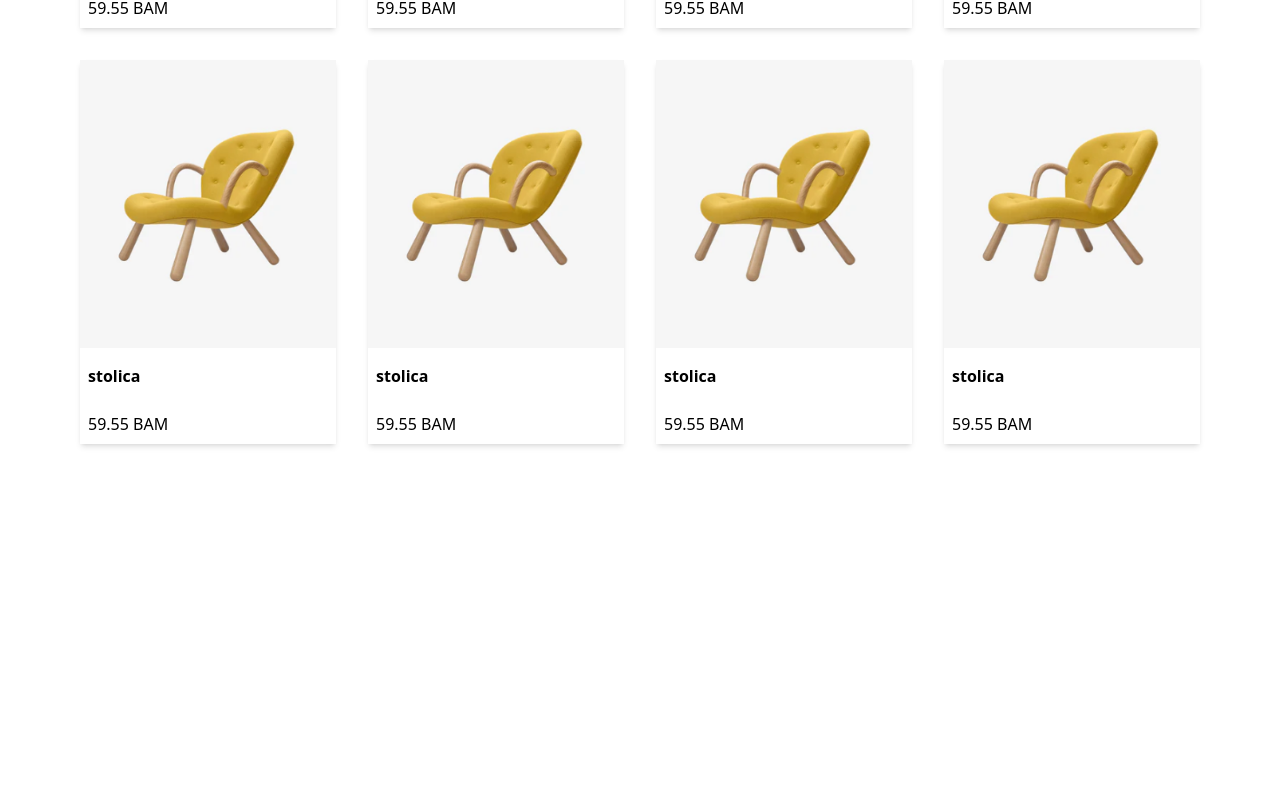
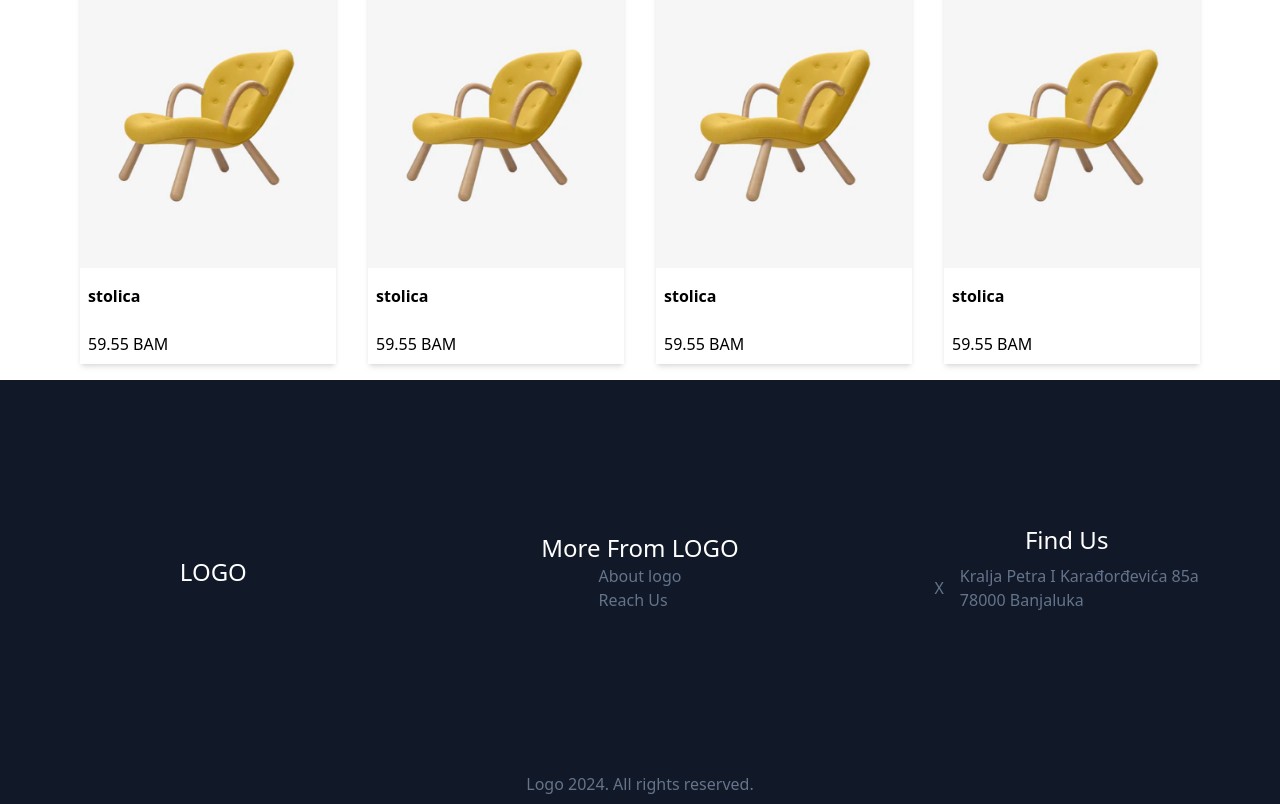
Before and after one commit to pavleCeranic/ormar, a React (Create React App) app in the folder myapp/: page / in a window 1280 px wide. Shown: the part 958-1762 px from the top of the page. Before the commit the page ends 1418 px from the top, so only its background shows below. Built offline with nearby package versions, Linux system fonts and the light colour scheme.

Commit message:
[003] Added Footer basic Footer component, fixiated the header and small responsivenes improvements

```diff
--- a/myapp/src/App.js
+++ b/myapp/src/App.js
@@ -4,6 +4,7 @@ import { BrowserRouter, Routes, Route } from "react-router-dom";
 import Home from './Pages/Home.js';
 import Account from './Pages/Account.js';
 import Heading from './Heading.js';
+import Footer from './Footer.js';
 
 function App() {
 	return (
@@ -14,6 +15,7 @@ function App() {
 					<Route path="/" element={<Home />} />
 					<Route path="/account" element={<Account />} />
 				</Routes>
+				<Footer />
 			</BrowserRouter>
 		</div>
 
--- a/myapp/src/BestSellerContainer.js
+++ b/myapp/src/BestSellerContainer.js
@@ -18,7 +18,7 @@ const BestSellerContainer = () => {
 	return (
 		<div className='flex flex-col justify-center items-center'>
 			<h1 className='flex justify-center text-3xl font-bold m-10'>Best Seller Products</h1>
-			<div className='grid grid-cols-4'>
+			<div className='grid grid-cols-1 sm:grid-cols-2 md:grid-cols-3 lg:grid-cols-4'>
 				{items.map((item, index) => (
 					<Card key={index} label={item.label} price={item.price}/>
 				))}
--- /dev/null
+++ b/myapp/src/Footer.js
@@ -0,0 +1,31 @@
+function Footer() {
+
+	return (
+		<div className='flex flex-col bg-greys text-white'>
+			<div className='grid grid-cols-3 footer   h-96  justify-items-center items-center'>
+				<div className='text-2xl'>
+					LOGO
+				</div>
+				<div className='flex flex-col items-center'>
+					<h1 className='text-2xl'>More From LOGO</h1>
+					<ul className='text-slate-500 font-thin'>
+						<li className='cursor-pointer hover:'>About logo</li>
+						<li className='cursor-pointer'>Reach Us</li>
+					</ul>
+				</div>
+				<div className='flex flex-col items-center'>
+					<h1 className='text-2xl'>Find Us</h1>
+					<div className='flex flex-row text-base items-center text-slate-500 font-thin'>
+						<h1 className='m-2' >X</h1>
+						<div className='m-2 '>Kralja Petra I Karađorđevića 85a <br />78000 Banjaluka</div>
+					</div>
+				</div>
+			</div>
+			<div className='flex justify-center m-2 text-base text-slate-500 font-thin'>
+				Logo 2024. All rights reserved.
+			</div>
+		</div>
+	);
+}
+
+export default Footer;
--- a/myapp/src/Heading.js
+++ b/myapp/src/Heading.js
@@ -3,7 +3,7 @@ import { Link } from 'react-router-dom';
 
 function Heading() {
 	return (
-		<div className='w-full flex justify-between shadow-xl'>
+		<div className='w-full flex justify-between shadow-xl fixed top-0 z-50 bg-white'>
 			<Link to="/" className='self-center text-center m-7 w-36'>
 				Logo
 			</Link>
--- a/myapp/tailwind.config.js
+++ b/myapp/tailwind.config.js
@@ -14,6 +14,7 @@ module.exports = {
 				'gray-dark': '#273444',
 				'gray': '#8492a6',
 				'gray-light': '#d3dce6',
+				'greys': '#111827'
 			},
 		},
 	},
```
